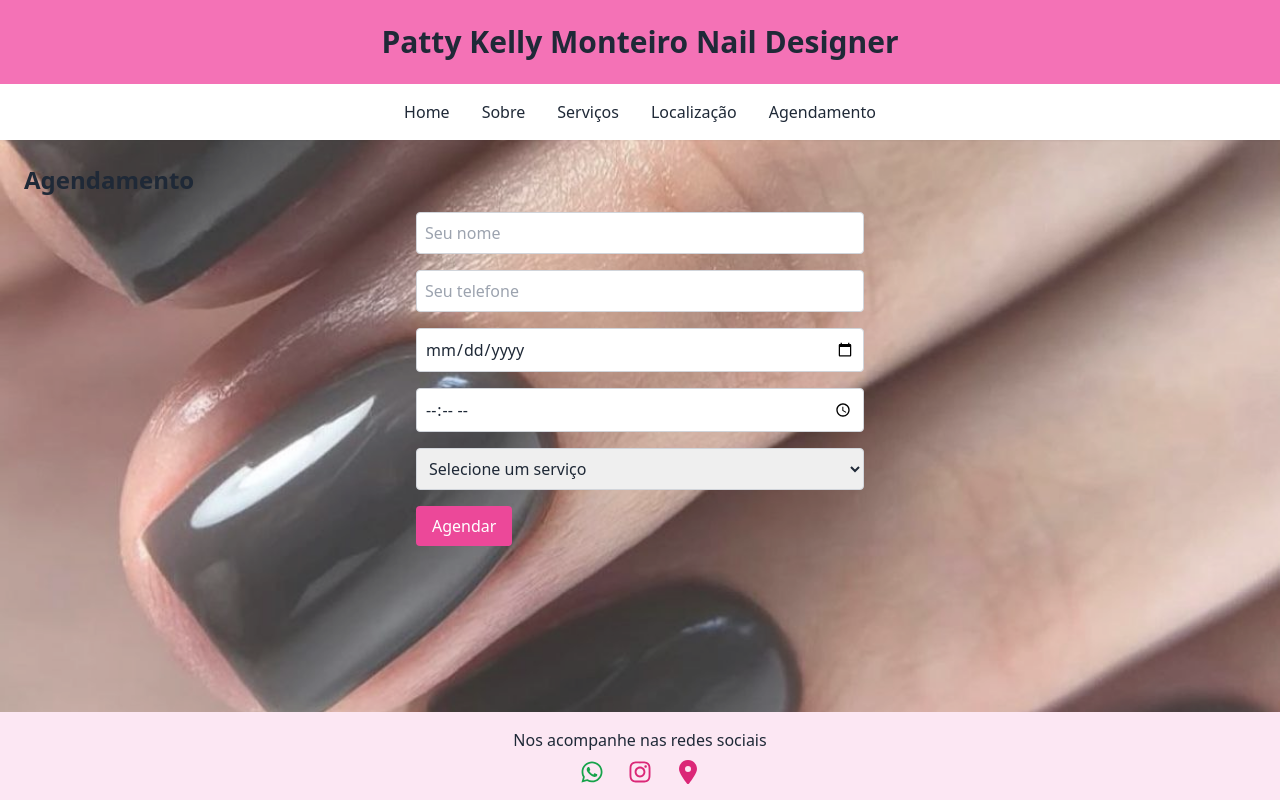
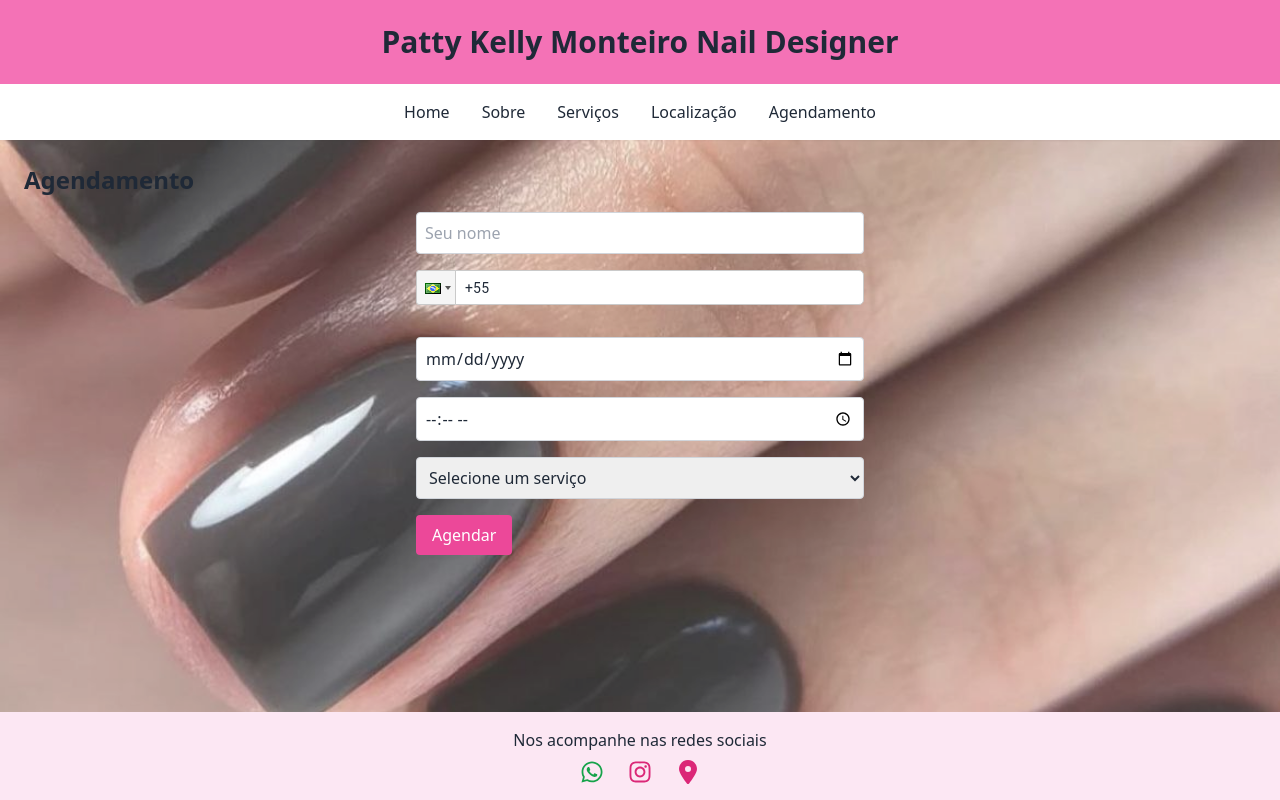
Before and after one commit to eduthiago/salao-patty-manicure, a React (Create React App) app: page / in a window 1280 px wide. Both pictures are taken after a click on the button "Agendamento". Built offline with nearby package versions, Linux system fonts and the light colour scheme.

Commit message:
Adicionar telefone padrão

```diff
--- a/package.json
+++ b/package.json
@@ -10,6 +10,7 @@
     "react": "^19.1.0",
     "react-dom": "^19.1.0",
     "react-icons": "^5.5.0",
+    "react-phone-input-2": "^2.15.1",
     "react-scripts": "5.0.1",
     "web-vitals": "^2.1.4"
   },
--- a/src/App.js
+++ b/src/App.js
@@ -2,6 +2,9 @@ import React, { useState } from "react";
 import "./App.css";
 import { FaWhatsapp, FaInstagram } from "react-icons/fa";
 import { FaLocationDot } from "react-icons/fa6";
+import PhoneInput from "react-phone-input-2";
+import "react-phone-input-2/lib/style.css";
+
 function App() {
   const [secaoAtiva, setSecaoAtiva] = useState("home");
   const [nome, setNome] = useState("");
@@ -138,14 +141,14 @@ function App() {
                     className="w-full border border-gray-300 p-2 rounded"
                     required
                   />
-                  <input
-                    type="text"
-                    placeholder="Seu telefone"
+                  <PhoneInput
+                    country={"br"}
                     value={telefone}
-                    onChange={(e) => setTelefone(e.target.value)}
-                    className="w-full border border-gray-300 p-2 rounded"
-                    required
+                    onChange={(phone) => setTelefone(phone)}
+                    inputStyle={{ width: "100%" }}
+                    containerStyle={{ marginBottom: "1rem" }}
                   />
+
                   <input
                     type="date"
                     value={data}
```
Also changed, not shown: 1 other file (tests, documents, lock files or other folders).
